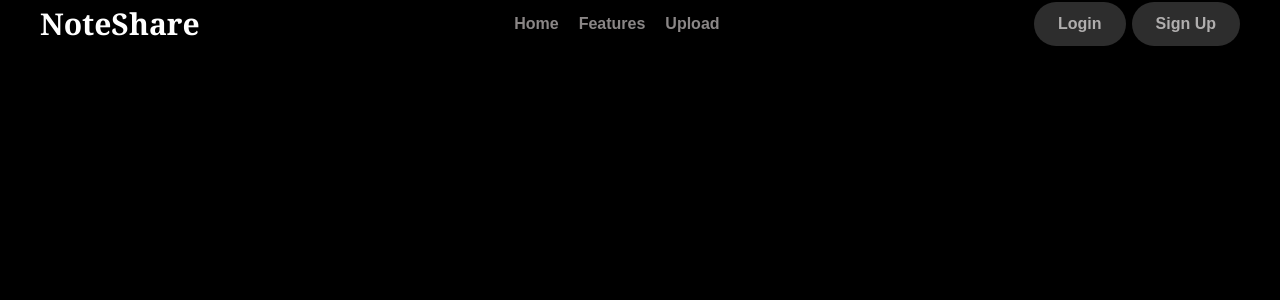
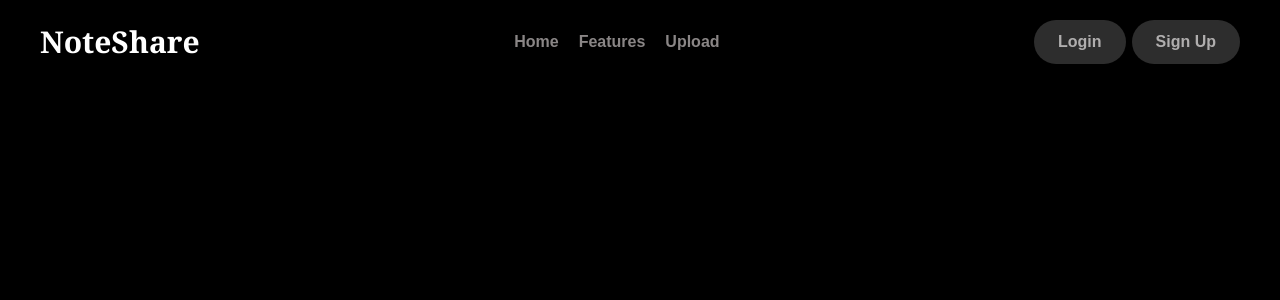
Before and after one commit to sapanajoshi140-ux/Minor-Project, a React (Vite) app in the folder frontend/: page / in a window 1280 px wide. Shown: the top 300 px of the page. Built offline with nearby package versions, Linux system fonts and the light colour scheme.

Commit message:
Added NAvigation bar

```diff
--- a/frontend/src/App.css
+++ b/frontend/src/App.css
@@ -1,5 +1,6 @@
 @import "tailwindcss";
 @theme{
+    /* the  brand colors which are used in website  */
 --color-brand-bg: rgb(30, 30, 30);
 --color-brand-gray: rgb(138, 134, 134);
  --color-brand-hover: #efede9;
@@ -8,7 +9,7 @@
 
 }
 .navbar {
-  @apply flex justify-between items-center py-0.5 px-10 text-white;
+  @apply flex justify-between items-center py-5 px-10 text-white;
 }
 .nav-links {
   @apply flex list-none gap-5 m-0 p-0;
--- a/frontend/src/index.css
+++ b/frontend/src/index.css
@@ -1,5 +1,5 @@
 @import "tailwindcss";
-
+/* added the background color font and colour of text for whole page */
 body {
     font-family: Arial, Helvetica, sans-serif;
     background:black;
```
